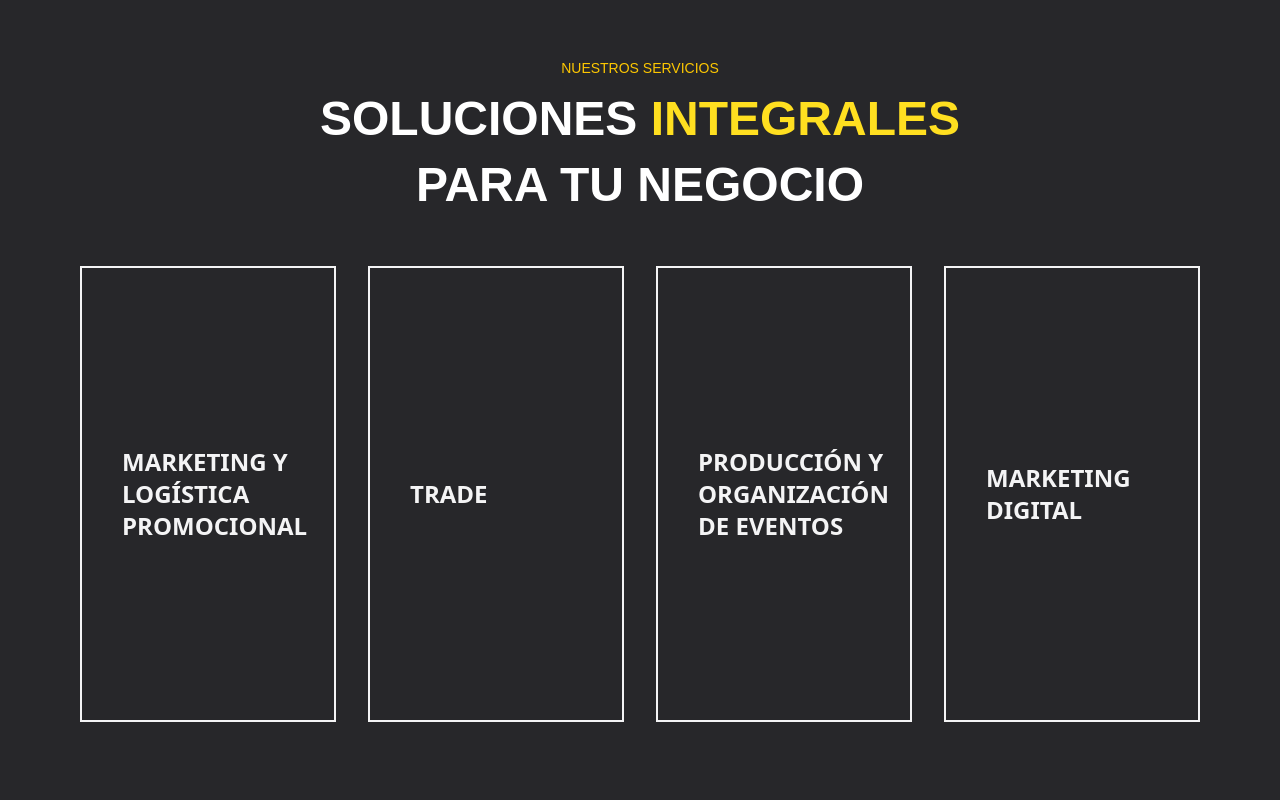
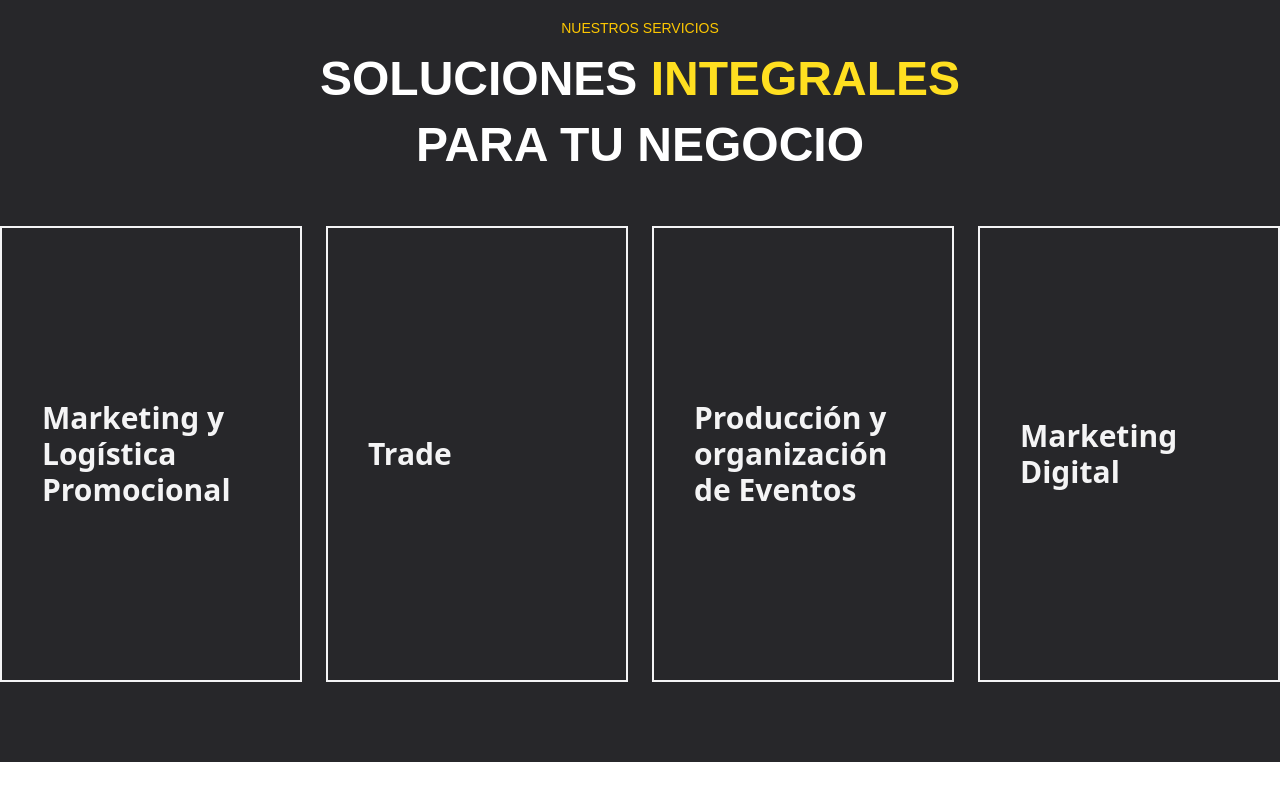
Before and after one commit to erikcba/worktoolweb, a React (Vite) app: page / in a window 1280 px wide. Shown: the part 1950-2750 px from the top of the page. After the commit the page ends 2712 px from the top, so only its background shows below. Built offline with nearby package versions, Linux system fonts and the light colour scheme; a web font is replaced by a local one.

Commit message:
agregado de secciones somos y servicios

```diff
--- a/src/components/Hero.jsx
+++ b/src/components/Hero.jsx
@@ -18,10 +18,10 @@ const Hero = () => {
                     En WorkTool, nos especializamos en brindar soluciones logísticas promocionales personalizadas que impulsan el éxito de tus campañas de marketing.
                 </p>
                 <div className='flex flex-col md:flex-row items-center justify-start'>
-                    <button className=' mt-8 md:mr-4 bg-transparent border-2 border-yellow-300 hover:bg-yellow-300 text-white hover:text-black font-semibold px-6 py-3 uppercase transition-all ease-in-out hover:cursor-pointer'>
+                    <button className=' mt-8 md:mr-4 bg-transparent border-2 border-yellow-300 active:bg-yellow-300 sm:hover:bg-yellow-300 text-white hover:text-black font-semibold px-6 py-3 uppercase transition-all ease-in-out hover:cursor-pointer'>
                         Ver Servicios
                     </button>
-                    <button className='mt-8 bg-yellow-300 border-2 border-yellow-300 hover:border-yellow-400 hover:bg-yellow-400 text-black font-semibold px-6 py-3 uppercase transition-all ease-in-out hover:cursor-pointer'>
+                    <button className='mt-8 bg-yellow-300 border-2 border-yellow-300 active:bg-border-400 sm:hover:border-yellow-400 active:bg-yellow-400 sm:hover:bg-yellow-400 text-black font-semibold px-6 py-3 uppercase transition-all ease-in-out hover:cursor-pointer'>
                         Contáctanos
                     </button>
                 </div>
--- a/src/components/Servicios.jsx
+++ b/src/components/Servicios.jsx
@@ -1,4 +1,4 @@
-import React from 'react'
+import React, { useState } from 'react'
 import ServiciosCard from './ServiciosCard'
 
 const servicios = [
@@ -32,6 +32,9 @@ const servicios = [
 ]
 
 const Servicios = () => {
+
+    const [activeIndex, setActiveIndex] = useState(null)
+
     return (
         <section className=' bg-zinc-800 py-20'>
             <div className=''>
@@ -43,13 +46,16 @@ const Servicios = () => {
                         Soluciones <span className='text-yellow-300'>integrales</span> <br /> para tu negocio
                     </h1>
                 </div>
-                <div className='grid grid-cols-1 md:grid-cols-2 lg:grid-cols-4 mt-12 gap-8 px-10 md:px-20'>
+                <div className="grid grid-cols-1 md:grid-cols-2 lg:grid-cols-4 gap-6 px-6 md:px-0 container mx-auto mt-12">
                     {servicios.map((servicio, index) => (
                         <ServiciosCard
                             key={index}
                             title={servicio.title}
-                            description={servicio.description}
                             list={servicio.list}
+                            // La tarjeta está abierta si su índice coincide con el estado
+                            isOpen={activeIndex === index}
+                            // Al hacer clic, si ya estaba abierta ponemos null, si no, su índice
+                            onClick={() => setActiveIndex(activeIndex === index ? null : index)}
                         />
                     ))}
                 </div>
--- a/src/components/ServiciosCard.jsx
+++ b/src/components/ServiciosCard.jsx
@@ -1,23 +1,37 @@
 import React from 'react'
 
-const ServiciosCard = ({ title, description, list }) => {
+const ServiciosCard = ({ title, list, isOpen, onClick }) => {
     return (
         <div
-            className="card relative border-2 w-full border-zinc-100 hover:bg-zinc-100 hover:cursor-pointer transition-all ease-in-out duration-500 "
-            data-index="0">
-            <div className="flex flex-col justify-center h-full">
+            onClick={onClick}
+            className={`group card relative border-2 w-full border-zinc-100 transition-all duration-500 select-none overflow-hidden
+                ${isOpen ? 'bg-zinc-100' : 'bg-transparent hover:bg-zinc-100'}`}
+        >
+            <div className="flex flex-col justify-center h-full p-6 sm:p-10">
                 <p
-                    className="title uppercase text-zinc-100 font-semibold text-2xl max-[400px]:px-2 sm:px-10 px-6 transition-all ease-in-out duration-500 flex flex-col items-start gap-4">
-                        {title}
-                        {/* <i class='bx bxs-hand-up bx-flashing sm:hidden flex self-center' style={{'color':'#e0dddd'}}></i> */}
+                    className={`title font-semibold text-2xl md:text-3xl transition-all duration-500 flex flex-col items-start gap-4
+                        ${isOpen
+                            ? 'text-zinc-800 -translate-y-24'
+                            : 'text-zinc-100 group-hover:text-zinc-800 group-hover:-translate-y-24'
+                        }`}
+                >
+                    {title}
                 </p>
-                <p
-                    className="hidden select-none description absolute bottom-5 left-0 right-3 max-[400px]:pb-2 max-[400px]:px-2 pb-6  text-zinc-800 max-[400px]:text-xl text-2xl font-light leading-7 sm:px-10 px-6 2xl:gap-5  gap-3">
-                    {list}
-                </p>
+
+                <div
+                    className={`description absolute left-0 right-0 px-6 sm:px-10 transition-all duration-500 bottom-10
+                        ${isOpen
+                            ? 'opacity-100 translate-y-0 visible'
+                            : 'opacity-0 translate-y-10 invisible group-hover:opacity-100 group-hover:translate-y-0 group-hover:visible'
+                        }`}
+                >
+                    <p className="text-zinc-800 text-lg md:text-xl font-light leading-snug">
+                        {list}
+                    </p>
+                </div>
             </div>
         </div>
-    )
-}
+    );
+};
 
 export default ServiciosCard
--- a/src/components/Somos.jsx
+++ b/src/components/Somos.jsx
@@ -21,7 +21,7 @@ const features = [
 ]
 const Somos = () => {
     return (
-        <section id='nosotros' className=' bg-zinc-950 pb-10'>
+        <section id='nosotros' className=' bg-zinc-950'>
             <div className='container mx-auto flex flex-col md:flex-row items-center justify-center relative -top-20'>
                 {features.map((feature, index) => (
                     <NosotrosCard
@@ -32,7 +32,7 @@ const Somos = () => {
                     />
                 ))}
             </div>
-            <div className='container mx-auto flex flex-col items-center justify-center py-12'>
+            <div className='container mx-auto flex flex-col items-center justify-center py-0 md:py-12'>
                 <div className='flex flex-col items-center justify-center gap-4'>
                     <p className='text-yellow-400 text-sm uppercase font-medium font-gabarito'>Sobre nosotros</p>
                     <h1 className='text-center font-gabarito uppercase text-4xl md:text-5xl font-bold text-white'>
--- a/src/index.css
+++ b/src/index.css
@@ -13,10 +13,6 @@
     flex-shrink: 0;
 }
 
-.card:hover .title {
-    transform: translateY(-160px);
-    color: rgba(34, 40, 47, 1);
-}
 
 
 .card:hover .description {
@@ -25,6 +21,15 @@
     transform: translateY(0);
 }
 
+.card.is-open .title {
+    transform: translateY(-160px);
+    color: rgba(34, 40, 47, 1);
+}
+
+.card.is-open .description {
+    display: flex;
+    flex-direction: column;
+}
 
 @media screen and (max-width: 400px) {
     .card {
```
